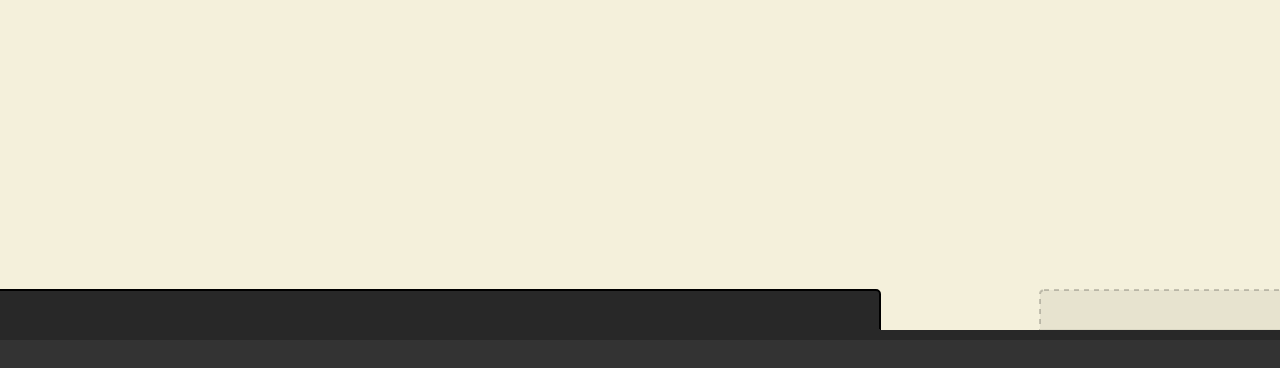
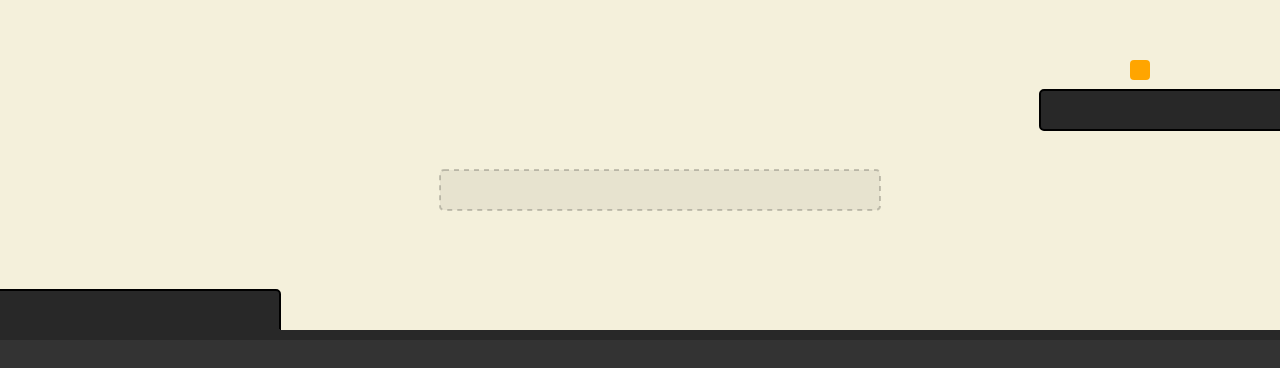
Before and after one commit to corpille/js13k-2025, a website built with Vite: page index.html in a window 1280 px wide. Shown: the part 530-898 px from the top of the page. Built offline with nearby package versions, Linux system fonts and the light colour scheme.

Commit message:
6 level designed + treat system

```diff
--- a/src/Engine.ts
+++ b/src/Engine.ts
@@ -55,6 +55,21 @@ export default class Engine {
   }
 
   changeState() {
+    if (this.game.level.treat && !this.game.foundTreat) {
+      const hasTreat = isCollidingWith(this.game.player.hitBox, this.game.level.treat);
+      if (hasTreat) {
+        this.game.level.treat.gathered = true;
+        this.game.foundTreat = true;
+      }
+    }
+    if (this.game.mirrorLevel.treat && !this.game.foundTreat) {
+      const hasMirrorTreat = isCollidingWith(this.game.player.hitBox, this.game.mirrorLevel.treat);
+      if (hasMirrorTreat) {
+        this.game.mirrorLevel.treat.gathered = true;
+        this.game.foundTreat = true;
+      }
+    }
+
     // Update Blocks
     this.game.level.blocks.forEach((block) => block.update());
 
@@ -76,21 +91,24 @@ export default class Engine {
       }
       if (!isCoyoting || (isCoyoting && this.jumpFrame > coyoteFrames)) {
         yOffset += this.game.yForce;
-        this.game.player.isGrounded = false;
         if (this.game.yForce < 0) {
           this.game.player.fallStart();
-        } else {
+        } else if (this.game.yForce > 0 && this.game.player.isGrounded) {
           this.game.player.jumpStart();
         }
+        this.game.player.isGrounded = false;
         this.game.gravityForce -= 0.15;
       }
     } else {
       if (colisions.bottom) {
-        xOffset += colisions.bottom.block.movingShift / 2;
-        this.game.player.hitBox.y = colisions.bottom.block.y + colisions.bottom.block.height;
+        const block = colisions.bottom.block;
+        xOffset += block.currentMoveShiftX;
+        this.game.player.hitBox.y = block.y + block.height;
+        if (!this.game.player.isGrounded) {
+          this.game.player.landStart();
+        }
         this.game.player.isGrounded = true;
         this.game.gravityForce = gravity;
-        this.game.player.landStart();
       }
 
       if (colisions.top) {
@@ -104,8 +122,6 @@ export default class Engine {
       xOffset += this.game.xForce;
       if (this.game.xForce) {
         this.game.player.runStart();
-      } else if (this.game.player.isRunning) {
-        this.game.player.runStop();
       }
     } else {
       if (colisions.right) {
@@ -115,7 +131,9 @@ export default class Engine {
       if (colisions.left) {
         this.game.player.hitBox.x = colisions.left.block.x + colisions.left.block.width;
       }
-      this.game.player.runStop();
+      if (this.game.xForce === 0 && this.game.player.isRunning) {
+        this.game.player.runStop();
+      }
     }
     this.game.player.update(xOffset, yOffset);
 
@@ -134,8 +152,8 @@ export default class Engine {
   }
 
   checkEndState() {
-    if (isCollidingWith(this.game.player.hitBox, this.game.level.end)) {
-      this.validateLvl();
+    if (this.game.level.end.isDark && isCollidingWith(this.game.player.hitBox, this.game.level.end)) {
+      this.game.validateLvl();
       this.jumpFrame = coyoteFrames;
       if (this.game.currentLevel === this.levels.length) {
         this.endGame();
@@ -146,10 +164,6 @@ export default class Engine {
       this.jumpFrame = coyoteFrames;
       this.game.reset(this.levels);
     }
-  }
-
-  validateLvl() {
-    this.game.currentLevel++;
   }
 
   endGame() {
--- a/src/Game.ts
+++ b/src/Game.ts
@@ -20,6 +20,8 @@ export default class Game {
   isJumping: boolean = false;
   keys: { [name: string]: boolean } = {};
   stop: boolean = false;
+  treatCount: number = 0;
+  foundTreat: boolean = false;
 
   constructor(levels: any[]) {
     this.currentLevel = 0;
@@ -27,9 +29,9 @@ export default class Game {
   }
 
   reset(levels: any[]) {
-    const { startX, startY, b, m, end } = levels[this.currentLevel];
-    this.level = new Level(b, end);
-    this.mirrorLevel = new Level(m ?? [], undefined, true);
+    const { startX, startY, b, m, end, treat, mirrorTreat } = levels[this.currentLevel];
+    this.level = new Level(b, treat, end);
+    this.mirrorLevel = new Level(m ?? [], mirrorTreat, undefined, true);
     this.hasMirror = !!this.mirrorLevel.blocks.length;
     this.player = new PlayerEntity(startX, startY, 2, 2);
     this.player = new PlayerEntity(startX, startY, 2, 2);
@@ -39,6 +41,14 @@ export default class Game {
     this.keys = {};
     this.isJumping = false;
     this.gravityForce = gravity;
+  }
+
+  validateLvl() {
+    this.currentLevel++;
+    if (this.foundTreat) {
+      this.foundTreat = false;
+      this.treatCount++;
+    }
   }
 
   render(ctx: CanvasRenderingContext2D) {
--- a/src/entities/BlocEntity.ts
+++ b/src/entities/BlocEntity.ts
@@ -1,36 +1,56 @@
 import { FPS, gridHeight, gridRealHeight, squareSize } from '../config';
 import Entity from './Entity';
 
-const moveSpeed = 1;
+const moveSpeed = 5;
 export default class BlocEntity extends Entity {
   isDark: boolean;
   startX: number;
-  moveRange: number;
-  frameCounter: number = 0;
-  currentOffset: number = 0;
+  moveRangeX: number = 0;
+  movingShiftX: number = 0;
+  currentMoveShiftX: number = 0;
   movingRight: boolean = true;
-  movingShift: number = 0;
 
-  constructor(x: number, y: number, width: number, height: number, isDark: boolean, moveRange: number) {
+  moveRangeY: number = 0;
+  movingShiftY: number = 0;
+  movingTop: boolean = false;
+
+  constructor(
+    x: number,
+    y: number,
+    width: number,
+    height: number,
+    isDark: boolean,
+    moveRangeX: number = 0,
+    moveRangeY: number = 0,
+  ) {
     super(x, y, width, height);
     this.startX = this.x;
     this.isDark = isDark;
-    this.moveRange = (moveRange ?? 0) * squareSize;
+    this.moveRangeY = Math.abs((moveRangeY ?? 0) * squareSize);
+    this.moveRangeX = Math.abs((moveRangeX ?? 0) * squareSize);
+    this.movingRight = moveRangeX > 0;
+    this.movingTop = moveRangeY > 0;
+    this.movingShiftX = 0;
+    this.movingShiftY = 0;
   }
 
   update() {
-    if (this.moveRange !== 0) {
-      this.frameCounter++;
-      if (this.frameCounter > moveSpeed) {
-        this.frameCounter = 0;
-        if (this.movingRight && this.x + this.movingShift > this.startX + this.moveRange) {
-          this.movingRight = false;
-        } else if (!this.movingRight && this.x + this.movingShift <= this.startX) {
-          this.movingRight = true;
-        }
-        this.movingShift = (this.movingRight ? 1 : -1) * 10;
-        this.x += this.movingShift;
+    if (this.moveRangeX !== 0) {
+      if (this.movingShiftX >= this.moveRangeX) {
+        this.movingShiftX = 0;
+        this.movingRight = !this.movingRight;
       }
+      this.movingShiftX += moveSpeed;
+      this.currentMoveShiftX = (this.movingRight ? 1 : -1) * moveSpeed;
+      this.x += this.currentMoveShiftX;
+    }
+    if (this.moveRangeY !== 0) {
+      if (this.movingShiftY >= this.moveRangeY) {
+        this.movingShiftY = 0;
+        this.movingTop = !this.movingTop;
+      }
+      this.movingShiftY += moveSpeed;
+      this.y += (this.movingTop ? 1 : -1) * moveSpeed;
     }
   }
 
--- a/src/entities/PlayerEntity.ts
+++ b/src/entities/PlayerEntity.ts
@@ -45,19 +45,19 @@ export default class PlayerEntity extends Entity {
   }
 
   runStart() {
-    if (!this.isRunning && !this.isJumping) {
-      this.isRunning = true;
+    if (!this.isRunning && !this.isJumping && this.currentAnimation !== fallSym) {
       this.currentAnimation = runSym;
       this.resetAnimationFrame();
     }
+    this.isRunning = true;
   }
 
   runStop() {
-    if (this.isRunning) {
-      this.isRunning = false;
+    if (this.isRunning && this.currentAnimation !== fallSym) {
       this.currentAnimation = idleSym;
       this.resetAnimationFrame();
     }
+    this.isRunning = false;
   }
 
   jumpStart() {
@@ -74,13 +74,14 @@ export default class PlayerEntity extends Entity {
       this.currentAnimation = fallSym;
       this.resetAnimationFrame();
       this.loopAnimation = false;
+      this.backToIdle = false;
     }
   }
 
   landStart() {
     if (this.currentAnimation === fallSym) {
       this.isJumping = false;
-      this.currentAnimation = this.isRunning ? runSym : landSym;
+      this.currentAnimation = landSym;
       this.resetAnimationFrame();
       this.loopAnimation = this.isRunning;
       this.backToIdle = true;
@@ -113,8 +114,9 @@ export default class PlayerEntity extends Entity {
       if (this.currentFrame + 1 === this.animations[this.currentAnimation][1] + 1) {
         if (this.loopAnimation) {
           this.resetAnimationFrame();
-        } else if (this.backToIdle) {
-          this.currentAnimation = idleSym;
+        }
+        if (this.backToIdle) {
+          this.currentAnimation = this.isRunning ? runSym : idleSym;
           this.resetAnimationFrame();
           this.loopAnimation = true;
           this.backToIdle = false;
--- /dev/null
+++ b/src/entities/TreatEntity.ts
@@ -0,0 +1,30 @@
+import { gridRealHeight, squareSize } from '../config';
+import Entity from './Entity';
+import door from '/assets/door.webp';
+
+export default class TreatEntity extends Entity {
+  image: HTMLImageElement;
+  gathered: boolean = false;
+
+  constructor(x: number, y: number) {
+    super(x, y, 1, 1);
+  }
+  render(ctx: CanvasRenderingContext2D) {
+    if (this.gathered) {
+      return;
+    }
+    ctx.save();
+    ctx.beginPath();
+    ctx.fillStyle = 'orange';
+    ctx.roundRect(
+      this.x + squareSize / 4,
+      gridRealHeight - (this.y + this.height - squareSize / 4),
+      this.width - squareSize / 2,
+      this.height - squareSize / 2,
+      4,
+    );
+    ctx.fill();
+    ctx.closePath();
+    ctx.restore();
+  }
+}
--- a/src/index.ts
+++ b/src/index.ts
@@ -2,9 +2,13 @@ import { gridHeight, gridRealHeight, gridRealWidth, gridWidth, squareSize } from
 import { canvas, end, restartButton } from './elements';
 import Engine from './Engine';
 import { querySelector } from './utils';
+import world1 from './levels/world-1';
+import world2 from './levels/world-2';
+import world3 from './levels/world-.3';
 
 restartButton?.addEventListener('click', () => {
   restartButton.blur();
+  engine = new Engine(levels);
   init();
 });
 
@@ -30,60 +34,7 @@ const testLevel = {
   end: [37, 1],
 };
 
-const level1Data = {
-  startX: 1,
-  startY: 1,
-  b: [
-    [-1, 0, 27, 1, true],
-    [30, 0, 11, 1, false],
-  ],
-  end: [37, 1],
-};
-
-const level2Data = {
-  startX: 1,
-  startY: 1,
-  b: [
-    [-1, 0, 7, 1, true],
-    [8, 0, 7, 1, false, 14],
-    [33, 0, 9, 1, true],
-  ],
-  end: [37, 1],
-};
-
-const level3Data = {
-  startX: 1,
-  startY: 1,
-  b: [
-    [-1, 0, 7, 1, true],
-    [8, 3, 6, 1, false, 7],
-    [24, 5, 3, 1, true],
-    [12, 8, 3, 1, false, 7],
-    [6, 10, 4, 1, true],
-    [2, 13, 2, 1, false],
-    [6, 14, 3, 1, true],
-    [11, 16, 5, 1, false, 11],
-    [30, 15, 11, 1, true],
-  ],
-  end: [37, 16],
-};
-
-const level4Level = {
-  startX: 1,
-  startY: 1,
-  b: [
-    [-1, 0, 7, 1, true],
-    [5, 3, 7, 1, false],
-    [25, 0, 16, 1, false],
-  ],
-  m: [
-    [-1, 0, 7, 1, true],
-    [10, 7, 7, 1, true],
-  ],
-  end: [37, 1],
-};
-
-const levels = [level1Data, level2Data, level3Data, level4Level];
+const levels = [...world1, ...world2, ...world3];
 let engine = new Engine(levels);
 
 window.addEventListener('keydown', function (e) {
@@ -96,7 +47,6 @@ window.addEventListener('keyup', function (e) {
 
 function init() {
   if (!canvas) return;
-  engine = new Engine(levels);
 
   canvas.height = gridRealHeight;
   canvas.width = gridRealWidth;
--- a/src/level.ts
+++ b/src/level.ts
@@ -2,17 +2,23 @@ import { gridHeight, gridRealHeight } from './config';
 import BlocEntity from './entities/BlocEntity';
 import EndEntity from './entities/EndEntity';
 import Entity from './entities/Entity';
+import TreatEntity from './entities/TreatEntity';
 
 export default class Level {
   mirrored: boolean;
   blocks: BlocEntity[];
   end: EndEntity;
+  treat: TreatEntity;
 
-  constructor(blocks: any[], end?: number[], mirrored?: boolean) {
+  constructor(blocks: any[], treat?: number[], end?: number[], mirrored?: boolean) {
     this.mirrored = mirrored ?? false;
     this.blocks = blocks.map(
-      ([x, y, width, height, isDark, moveRange]) => new BlocEntity(x, y, width, height, isDark, moveRange),
+      ([x, y, width, height, isDark, moveRangeX, moveRangeY]) =>
+        new BlocEntity(x, y, width, height, isDark, moveRangeX, moveRangeY),
     );
+    if (treat) {
+      this.treat = new TreatEntity(treat[0], treat[1]);
+    }
     if (end) {
       this.end = new EndEntity(end[0], end[1], this.blocks[this.blocks.length - 1].isDark);
     }
@@ -22,6 +28,9 @@ export default class Level {
     this.blocks.forEach((block) => {
       block.render(ctx);
     });
+    if (this.treat) {
+      this.treat.render(ctx);
+    }
     if (this.end) {
       this.end.render(ctx);
     }
--- /dev/null
+++ b/src/levels/world-.3.ts
@@ -0,0 +1,17 @@
+const level1 = {
+  startX: 1,
+  startY: 1,
+  b: [
+    [-1, 0, 7, 1, true],
+    [5, 3, 7, 1, false],
+    [25, 0, 16, 1, false],
+  ],
+  m: [
+    [-1, 0, 7, 1, true],
+    [10, 7, 7, 1, true],
+  ],
+  end: [37, 1],
+  mirrorTreat: [12, 8],
+};
+
+export default [level1];
--- /dev/null
+++ b/src/levels/world-1.ts
@@ -0,0 +1,67 @@
+const level1 = {
+  startX: 1,
+  startY: 1,
+  b: [
+    [-1, 0, 12, 1, true],
+    [15, 3, 11, 1, false],
+    [30, 5, 11, 1, true],
+  ],
+  end: [37, 6],
+  treat: [32, 6],
+};
+
+const level2 = {
+  startX: 1,
+  startY: 1,
+  b: [
+    [-1, 0, 8, 1, true],
+    [0, 6, 8, 1, true],
+    [11, 3, 4, 1, false],
+    [18, 0, 14, 1, false],
+    [30, 3, 1, 16, false],
+    [37, 3, 3, 1, true],
+    [31, 7, 3, 1, false],
+    [37, 11, 3, 1, true],
+    [31, 15, 3, 1, false],
+    [37, 18, 3, 1, true],
+    [27, 16, 3, 1, false],
+    [18, 16, 5, 1, true],
+    [8, 16, 5, 1, false],
+    [-1, 18, 5, 1, true],
+  ],
+  end: [1, 19],
+  treat: [1, 7],
+};
+
+const level3 = {
+  startX: 1,
+  startY: 1,
+  b: [
+    [-1, 0, 8, 1, true],
+    [11, 3, 1, 1, false],
+    [18, 5, 1, 1, true],
+    [18, 1, 2, 1, false],
+    [27, 0, 5, 1, true],
+    [31, 1, 1, 3, true],
+    [32, 0, 4, 1, false],
+    [28, 4, 1, 4, false],
+    [16, 10, 8, 1, true],
+    [23, 14, 8, 1, false],
+
+    [13, 11, 1, 1, false],
+    [13, 12, 1, 2, true],
+
+    [10, 13, 1, 1, true],
+    [10, 14, 1, 2, false],
+
+    [7, 15, 1, 1, false],
+    [7, 16, 1, 2, true],
+
+    [-1, 17, 4, 1, true],
+    [33, 18, 7, 1, true],
+  ],
+  end: [37, 19],
+  treat: [1, 18],
+};
+
+export default [level1, level2, level3];
--- /dev/null
+++ b/src/levels/world-2.ts
@@ -0,0 +1,73 @@
+const level1 = {
+  startX: 1,
+  startY: 1,
+  b: [
+    [-1, 0, 7, 1, true],
+    [8, 3, 7, 1, false, 10],
+    [27, 11, 5, 1, true, 0, -10],
+    [27, 8, 5, 1, false],
+    [7, 14, 4, 1, false, 10],
+    [0, 14, 4, 1, true],
+    [24, 11, 3, 1, true, 0, 5],
+    [32, 18, 9, 1, false],
+  ],
+  end: [37, 19],
+  treat: [1, 15],
+};
+
+const level2 = {
+  startX: 1,
+  startY: 1,
+  b: [
+    [-1, 0, 7, 1, true],
+    [23, 2, 7, 1, false, -14],
+    [19, 3, 1, 3, false],
+    [19, 6, 1, 1, true],
+    [32, 4, 4, 1, true],
+    [30, 5, 1, 4, false],
+    [27, 8, 3, 1, false],
+    [14, 11, 4, 1, true, 7],
+    [9, 11, 4, 1, false, -7],
+    [6, 15, 1, 1, true],
+    [12, 17, 2, 1, false],
+    [16, 17, 3, 1, true, 13],
+    [24, 18, 1, 2, true],
+    [24, 20, 1, 1, false],
+    [35, 18, 6, 1, false],
+  ],
+  end: [37, 19],
+  treat: [34, 5],
+};
+
+const level3 = {
+  startX: 1,
+  startY: 1,
+  b: [
+    [-1, 0, 7, 1, true],
+    [8, 3, 4, 1, false, 8],
+    [12, 3, 4, 1, true, 8],
+    [13, 4, 1, 4, false],
+    [15, 9, 2, 1, true, 0, 4],
+    [5, 8, 3, 1, false],
+    [0, 6, 2, 1, true, 0, 6],
+    [2, 15, 2, 1, false, 0, -6],
+    [5, 17, 4, 1, true],
+
+    [23, 0, 1, 1, true],
+
+    [10, 18, 3, 1, false, 7],
+    [15, 19, 1, 2, false],
+    [15, 21, 1, 1, true],
+
+    [33, 4, 1, 20, true],
+    [33, 0, 1, 1, true],
+    [35, 8, 1, 1, false],
+    [36, 14, 1, 1, false],
+    [35, 0, 2, 1, false, 0, 19],
+    [37, 18, 4, 1, false],
+  ],
+  end: [38, 19],
+  treat: [23, 1],
+};
+
+export default [level1, level2, level3];
```
Also changed, not shown: index.html (+1 -1 lines).
